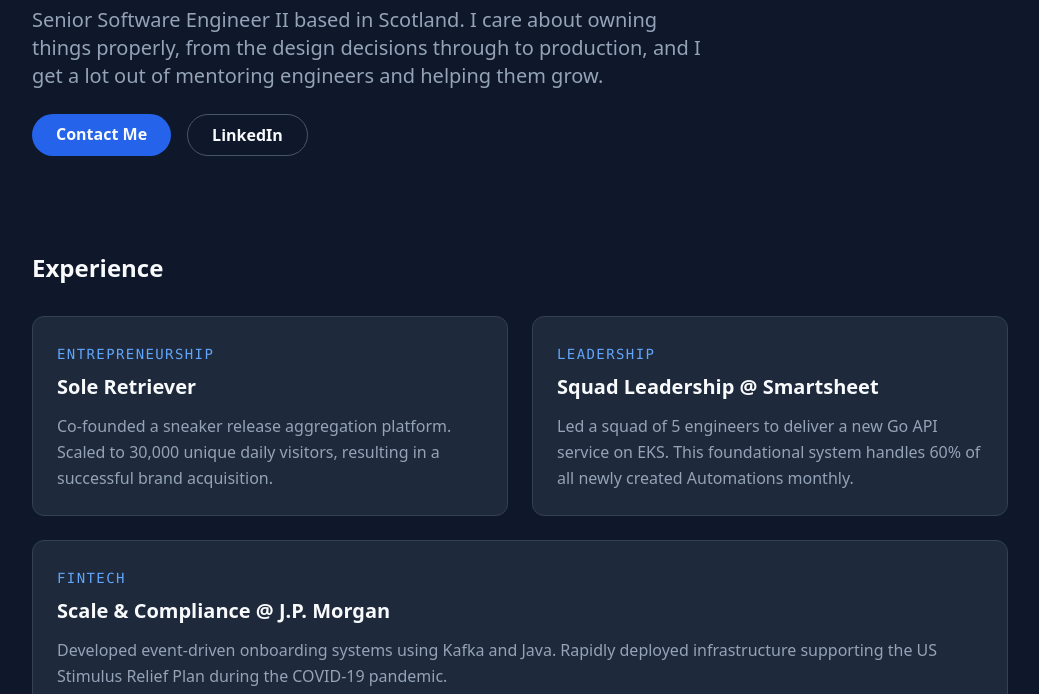
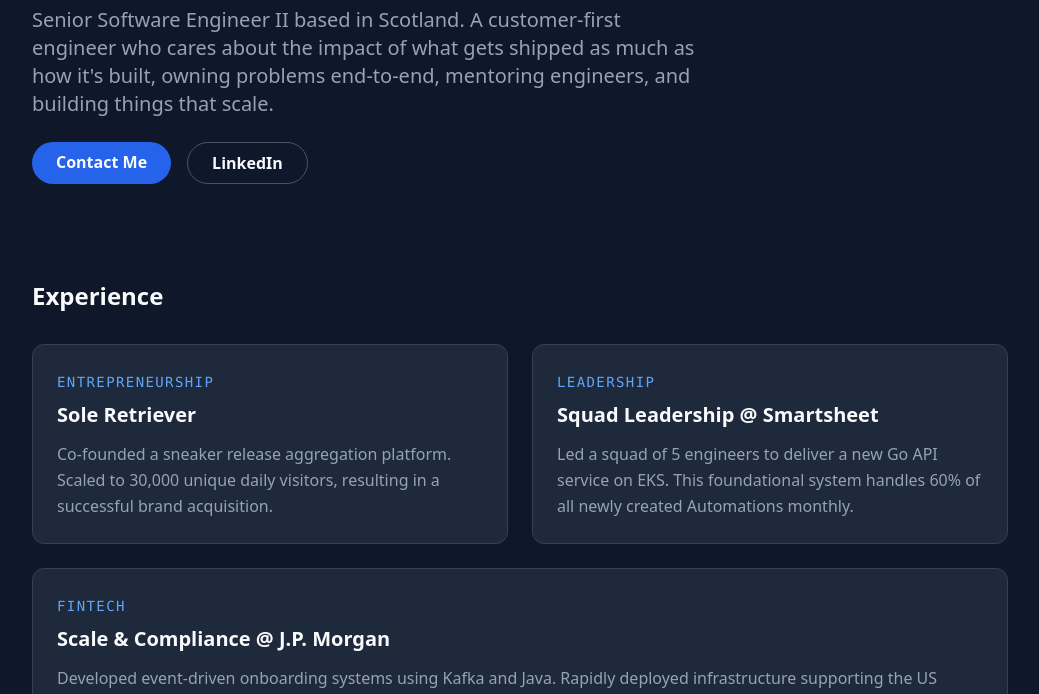
Before and after one commit to Scomodev/scomodev.github.io, a plain HTML site: page index.html in a window 1280 px wide. Shown: the part 106-800 px from the top of the page, without its empty margins (120-1159 px from the left). Drawn offline with nearby package versions, Linux system fonts and the light colour scheme.

Commit message:
Revise introduction paragraph in index.html

```diff
--- a/index.html
+++ b/index.html
@@ -16,7 +16,7 @@
         <h1 class="text-5xl font-extrabold gradient-text mb-4">Scott Morrison</h1>
         <p class="text-xl text-slate-400 mb-6 max-w-2xl">
             Senior Software Engineer II based in Scotland.
-            I care about owning things properly, from the design decisions through to production, and I get a lot out of mentoring engineers and helping them grow.
+            A customer-first engineer who cares about the impact of what gets shipped as much as how it's built, owning problems end-to-end, mentoring engineers, and building things that scale.
         </p>
         <div class="flex gap-4">
             <a href="mailto:morrisonscott3753@gmail.com" class="bg-blue-600 hover:bg-blue-700 px-6 py-2 rounded-full font-bold transition">Contact Me</a>
```
